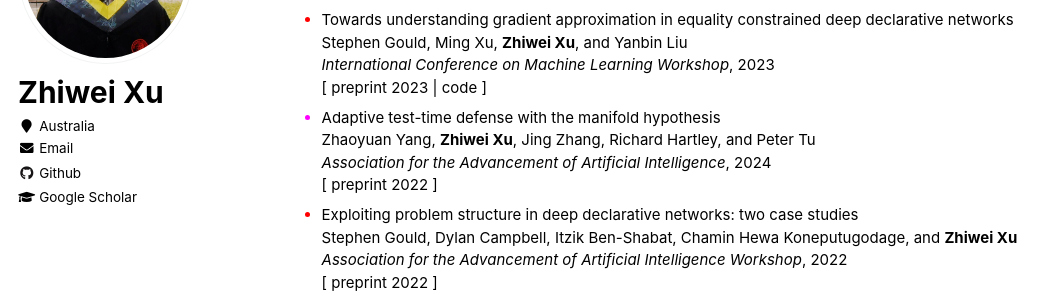
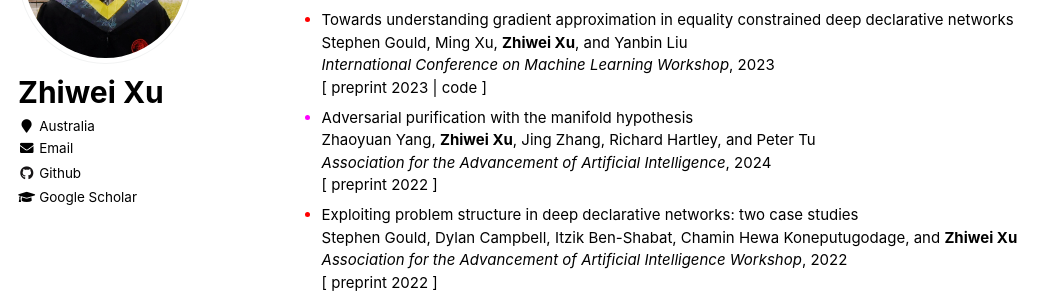
Before and after one commit to zwxu064/zwxu064.github.io, a Jekyll site: the page built from _pages/about.html, in a window 1280 px wide and 900 px high, scrolled down 875 px. Shown: the part 152-452 px from the top of the window, without its empty margins (0-1062 px from the left). Built offline with Jekyll 4.4.1, drawn with Linux system fonts in a browser that asks for light colours.

Commit message:
Update about.html

```diff
--- a/_pages/about.html
+++ b/_pages/about.html
@@ -76,7 +76,7 @@ redirect_from:
 		      | <a style="color: inherit;" href="https://github.com/anucvml/ddn/tree/master/apps/approxgrad" target="_blank">code</a> ]</span></div>
   </li>
 
-  <li style="color:fuchsia"><div><span style="color:black">Adaptive test-time defense with the manifold hypothesis</span></div>
+  <li style="color:fuchsia"><div><span style="color:black">Adversarial purification with the manifold hypothesis</span></div>
       <div><span style="color:black;font-size:1em">Zhaoyuan Yang, <strong>Zhiwei Xu</strong>, Jing Zhang, Richard Hartley, and Peter Tu</span></div>
       <div><span style="color:black"><span style="color:black"><i>Association for the Advancement of Artificial Intelligence</i>, 2024</span></div>
       <div><span style="color:black">[ <a style="color: inherit;" href="https://arxiv.org/abs/2210.14404" target="_blank">preprint 2022</a> ]</span></div>
```
